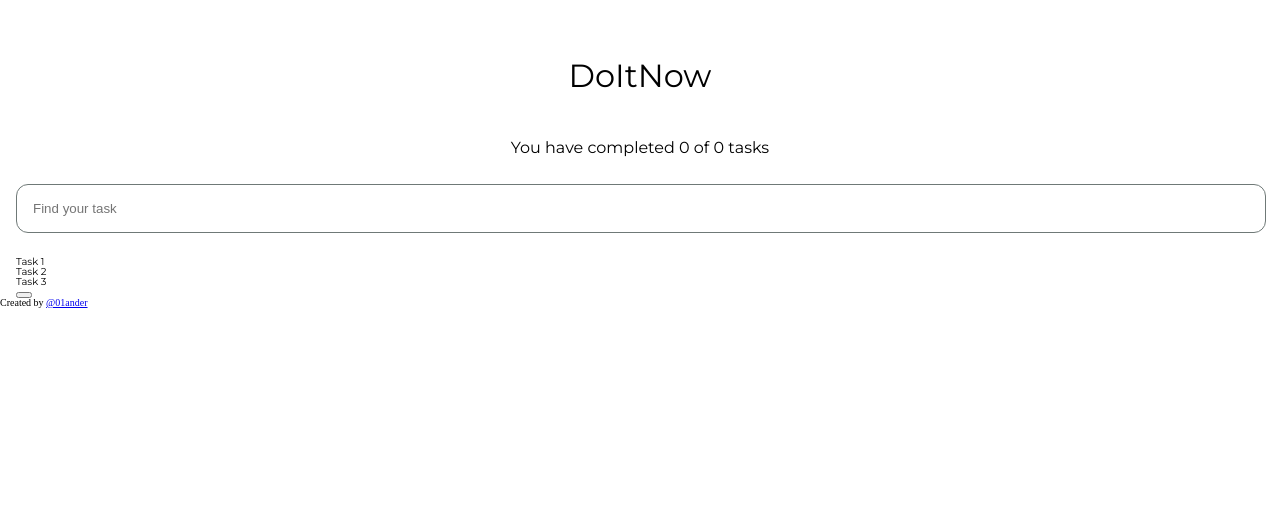
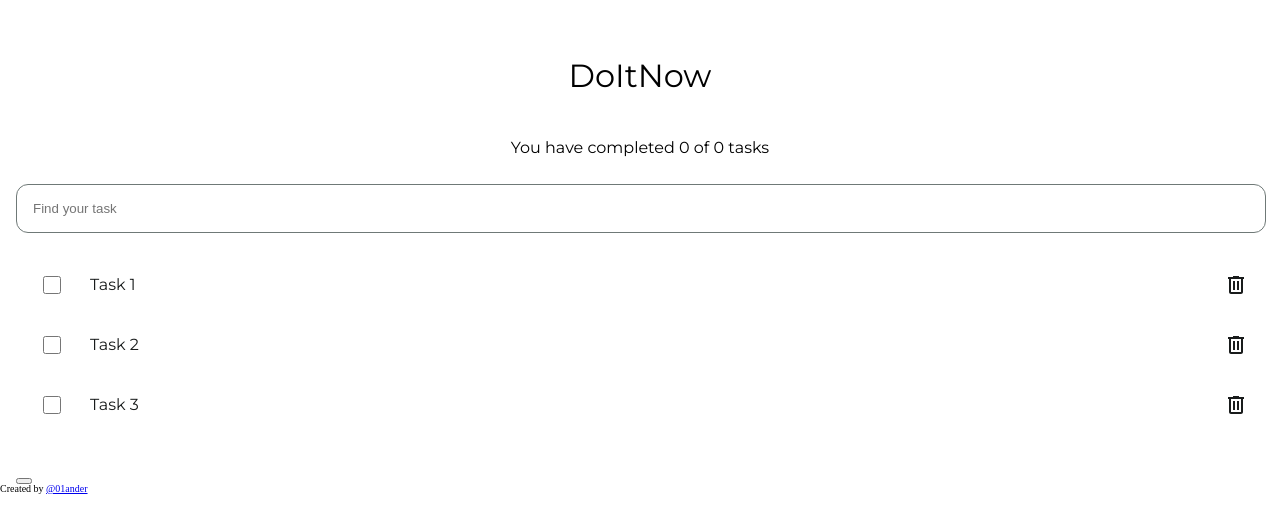
Before and after one commit to 01Ander/DoItNow, a website built with Vite: page index.html in a window 1280 px wide. Built offline with nearby package versions, Linux system fonts and the light colour scheme.

Commit message:
added list's and item's style

```diff
--- a/index.html
+++ b/index.html
@@ -15,9 +15,36 @@
         <input type="text" name="task" class="main__input" placeholder="Find your task"/>
       </form>
       <ul class="main__list">
-        <li class="main__item">Task 1</li>
-        <li class="main__item">Task 2</li>
-        <li class="main__item">Task 3</li>
+        <li class="main__item">
+          <div class="checkbox-container">
+            <input type="checkbox" class="main__item-checbox">
+            <span class="checkbox-hover"></span>
+          </div>
+          <p class="main__item-text">Task 1</p>
+          <div class="icon-detele__container">
+            <span class="main__item-icon-delete"></span>
+          </div>
+        </li>
+        <li class="main__item">
+          <div class="checkbox-container">
+            <input type="checkbox" class="main__item-checbox">
+            <span class="checkbox-hover"></span>
+          </div>
+          <p class="main__item-text">Task 2</p>
+          <div class="icon-detele__container">
+            <span class="main__item-icon-delete"></span>
+          </div>
+        </li>
+        <li class="main__item">
+          <div class="checkbox-container">
+            <input type="checkbox" class="main__item-checbox">
+            <span class="checkbox-hover"></span>
+          </div>
+          <p class="main__item-text">Task 3</p>
+          <div class="icon-detele__container">
+            <span class="main__item-icon-delete"></span>
+          </div>
+        </li>
       </ul>
       <button class="main__button"></button>
     </main>
--- a/main.js
+++ b/main.js
@@ -1 +1,11 @@
+import { configureIconDelete } from './public/js/_icon-delete';
 import './public/sass/_style.sass'
+
+
+function initApp() {
+  console.log('App loaded');
+  configureIconDelete();
+}
+
+//listener for loading dom
+document.addEventListener('DOMContentLoaded', initApp());
--- /dev/null
+++ b/public/js/_icon-delete.js
@@ -0,0 +1,10 @@
+import iconDeleteSvg from '../assets/icons/delete.svg';
+import {iconDelete} from './vars';
+
+function configureIconDelete() {
+    iconDelete.forEach((icon) => {
+        icon.style.backgroundImage = `url(${iconDeleteSvg})`;
+    });
+}
+
+export {configureIconDelete};
--- /dev/null
+++ b/public/js/vars.js
@@ -0,0 +1,4 @@
+const iconDelete = document.querySelectorAll('.main__item-icon-delete');
+
+
+export {iconDelete}
--- a/public/sass/modules/_main.sass
+++ b/public/sass/modules/_main.sass
@@ -11,3 +11,63 @@
     color: $md-sys-color-on-surface-variant-light
     &:hover
       border: 1px solid $md-sys-color-on-surface-light
+  &__list
+    display: flex
+    flex-direction: column
+    gap: 4px
+    margin-bottom: 40px
+  &__item
+    position: relative
+    display: flex
+    justify-content: space-between
+    align-items: center
+    gap: 8px
+    padding: 8px 16px
+    border-radius: 12px
+    &:hover
+      background-color:  rgba($md-sys-color-on-surface-light , 0.08)
+      cursor: pointer
+    &-text
+      width: calc(100% - 100px)
+      display: flex
+      align-items: center
+      font-size: $md-sys-typescale-body-large-font-size
+      color: $md-sys-color-on-surface-light
+    .icon-detele__container
+      width: 24px
+      height: 24px
+      display: flex
+      justify-content: center
+      align-items: center
+      .main__item-icon-delete
+        display: block
+        width: 16px
+        height: 18px
+        background-position: center
+        background-repeat: no-repeat
+        background-size: cover
+
+.checkbox-container
+  width: 40px
+  height: 40px
+  position: relative
+  display: flex
+  justify-content: center
+  align-items: center
+  .main__item-checbox
+    width: 18px
+    height: 18px
+    margin: 4px
+    accent-color: $md-sys-color-primary-light
+  .checkbox-hover
+    display: none
+    z-index: -1
+    width: 40px
+    height: 40px
+    position: absolute
+    top: 0px
+    left: 0px
+    border-radius: 100%
+  &:hover .checkbox-hover
+    background-color: rgba($md-sys-color-on-surface-light , 0.12)
+    display: block
```
Also changed, not shown: public/assets/icons/delete.svg (added), public/assets/icons/plus.svg (added).
